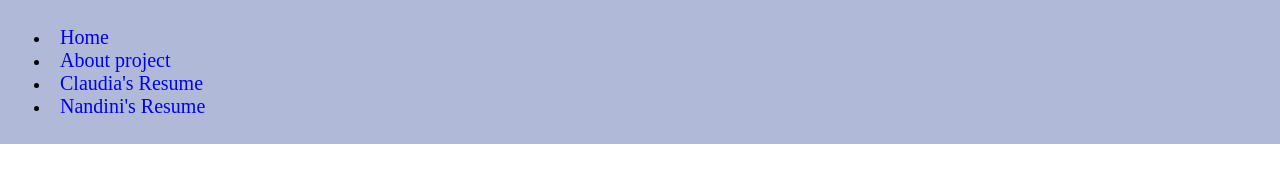
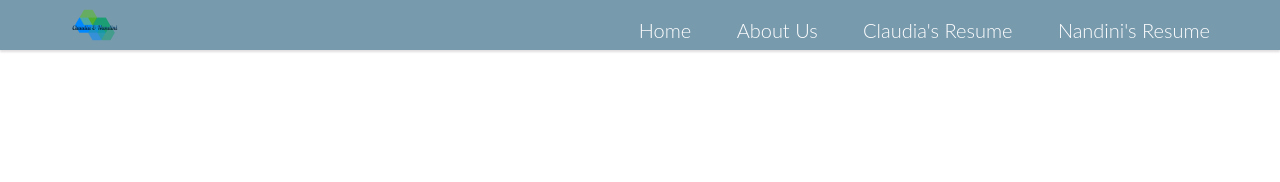
Before and after one commit to claudia-nuber/Claudia-Nandini-Website, a plain HTML site: page home/home.html in a window 1280 px wide. Drawn offline with Linux system fonts and the light colour scheme.

Commit message:
navbar changes

```diff
--- a/home/home.html
+++ b/home/home.html
@@ -9,19 +9,22 @@
 </head>
 
 <body>
-    <nav>
-        <div>
+    <nav class="sticky">
+        <div class="row">
+            <img src="./logo.png" alt="logo" class="logo">
 
-        <ul class="nav-menu">
-            <li><a href="home.html">Home</a></li>
-            <li><a href="#">About project</a></li>
-            <li><a href="#">Claudia's Resume</a></li>
-            <li><a href="#">Nandini's Resume</a></li>
-        </ul>
+            <ul class="main-nav">
+                <li><a href="#">home</a></li>
+                <li><a href="#">About Us</a></li>
+                <li><a href="#">Claudia's Resume</a></li>
+                <li><a href="#">Nandini's Resume</a></li>
+            </ul>
+        </div>
+    </nav>
 
-    </div>
 
-    </nav>
+
+
 </body>
 
 </html>
--- a/home/style.css
+++ b/home/style.css
@@ -1,18 +1,73 @@
-body {
+* {
     margin: 0;
     padding: 0;
-}
-nav{
-    border: 10px solid rgb(176, 186, 216);
-    background-color: rgb(176, 186, 216);
-    /* float: right; */
+    box-sizing: border-box;
 }
 
-
-a{
-    text-decoration: none;
+html {
+    background-color: #ffffff;
+    color: #555555;
+    font-family: 'Lato', 'Arial', 'sans-serif';
+    font-weight: 300;
     font-size: 20px;
-    margin: 30px;
-    margin-left: 10px;
+    text-rendering: optimizeLegibility;
+    overflow-x:hidden ;
+}
+.row {
+    max-width: 1140px;
+    margin: 0 auto;
+}
+.logo
+{
+    height: 50px;
+    width: auto;
+    float: left;
+    margin: 0;
+    padding: 0;
 
 }
+.main-nav {
+    float: right;
+    list-style: none;
+    margin-top: 5px;
+}
+
+.main-nav li {
+    display: inline-block;
+    margin-left: 40px;
+}
+
+.main-nav li a:link, .main-nav li a:visited {
+    padding: 8px 0;
+    color: #ffffff;
+    text-decoration: none;
+    text-transform: capitalize;
+    font-size: 20px;
+    border-bottom: 2px solid transparent;
+    -webkit-transition: border-bottom 0.2s;
+    transition: border-bottom 0.2s;
+}
+
+.main-nav li a:hover, .main-nav li a:active {
+    border-bottom: 2px solid #64676b;
+}
+
+/* sticky navi*/
+.sticky{
+    position: fixed;
+    top: 0;
+    left: 0;
+    width: 100%;
+    background-color: rgba(65, 112, 139, 0.705);
+    box-shadow: 0 2px 2px #e0dede;
+    z-index: 9999;
+}
+.main-nav {
+
+    margin-top: 18px;
+}
+.sticky.main-nav li a:link,
+.sticky .main-nav li a:visited {
+    padding: 16px 0;
+    color: rgb(245, 238, 238);
+}
```
Also changed, not shown: home/logo.png (added).
